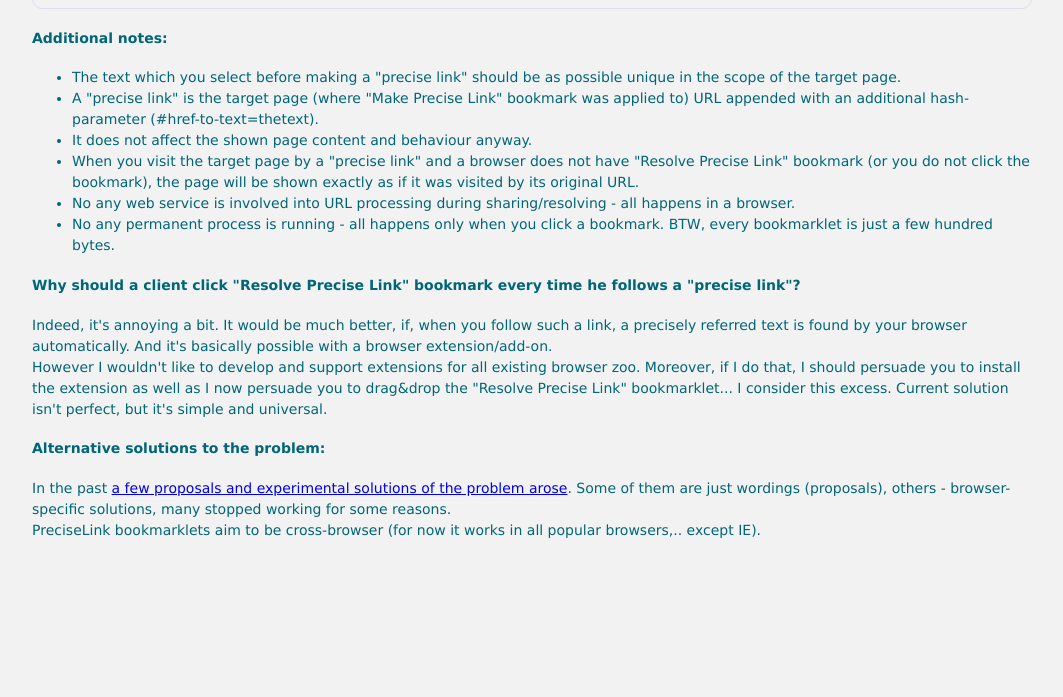
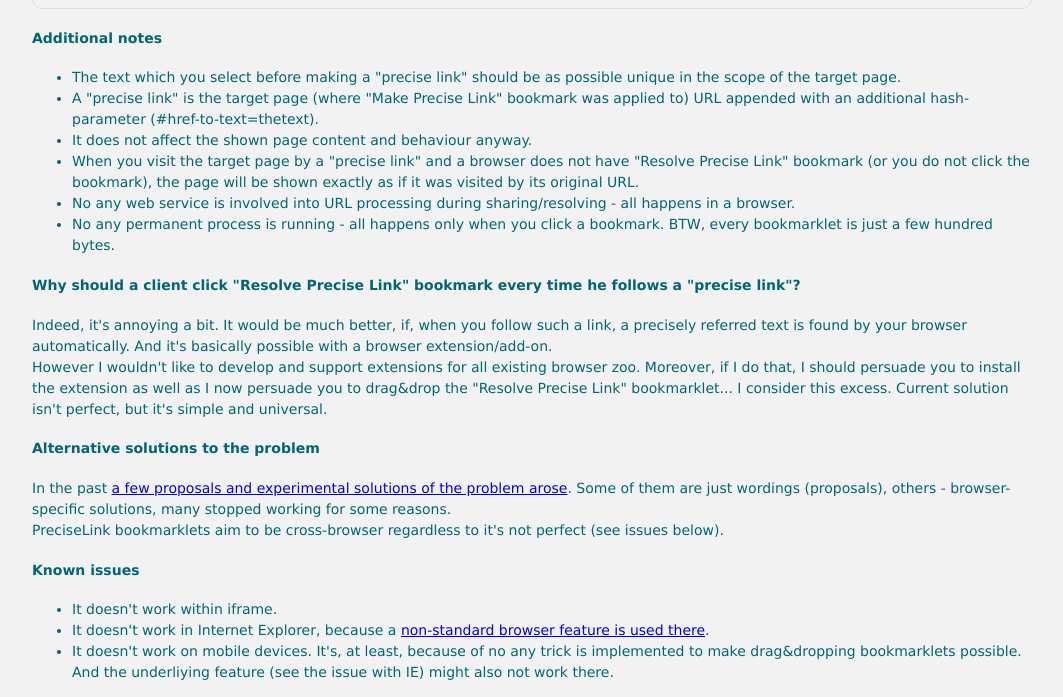
Before and after one commit to sianahoret/sianahoret.github.io, a plain HTML site: page precise-link/index.html in a window 1280 px wide. Shown: the part 1277-1974 px from the top of the page, without its empty margins (108-1171 px from the left). Before the commit the page ends 1828 px from the top, so only its background shows below. Drawn offline with Linux system fonts and the light colour scheme.

Commit message:
Added issue list.

```diff
--- a/precise-link/index.html
+++ b/precise-link/index.html
@@ -170,7 +170,7 @@ href="javascript:(function()%7Bvar%20txt%3Ddocument.location.hash.match(%2Fhref-
 
 </div>
 
-<h4>Additional notes:</h4>
+<h4>Additional notes</h4>
 <ul>
   <li>The text which you select before making a "precise link" should be as possible unique in the scope of the target page.</li>
   <li>A "precise link" is the target page (where "Make Precise Link" bookmark was applied to) URL appended with an additional hash-parameter (#href-to-text=thetext).</li>
@@ -185,9 +185,16 @@ Indeed, it's annoying a bit. It would be much better, if, when you follow such a
 <br/>However I wouldn't like to develop and support extensions for all existing browser zoo. Moreover, if I do that, I should
 persuade you to install the extension as well as I now persuade you to drag&drop the "Resolve Precise Link" bookmarklet... I consider this excess. Current solution isn't perfect, but it's simple and universal.
 
-<h4>Alternative solutions to the problem:</h4>
+<h4>Alternative solutions to the problem</h4>
 In the past <a href="https://en.wikipedia.org/wiki/Fragment_identifier#Proposals">a few proposals and experimental solutions of the problem arose</a>. Some of them are just wordings (proposals), others - browser-specific solutions, many stopped working for some reasons.
-<br/>PreciseLink bookmarklets aim to be cross-browser (for now it works in all popular browsers,.. except IE).
+<br/>PreciseLink bookmarklets aim to be cross-browser regardless to it's not perfect (see issues below).
+
+<h4>Known issues</h4>
+<ul>
+  <li>It doesn't work within iframe.</li>
+  <li>It doesn't work in Internet Explorer, because a <a href="https://developer.mozilla.org/en-US/docs/Web/API/Window/find">non-standard browser feature is used there</a>.</li>
+  <li>It doesn't work on mobile devices. It's, at least, because of no any trick is implemented to make drag&dropping bookmarklets possible. And the underliying feature (see the issue with IE) might also not work there.</li>
+</ul>
 
 </div>
 
```
